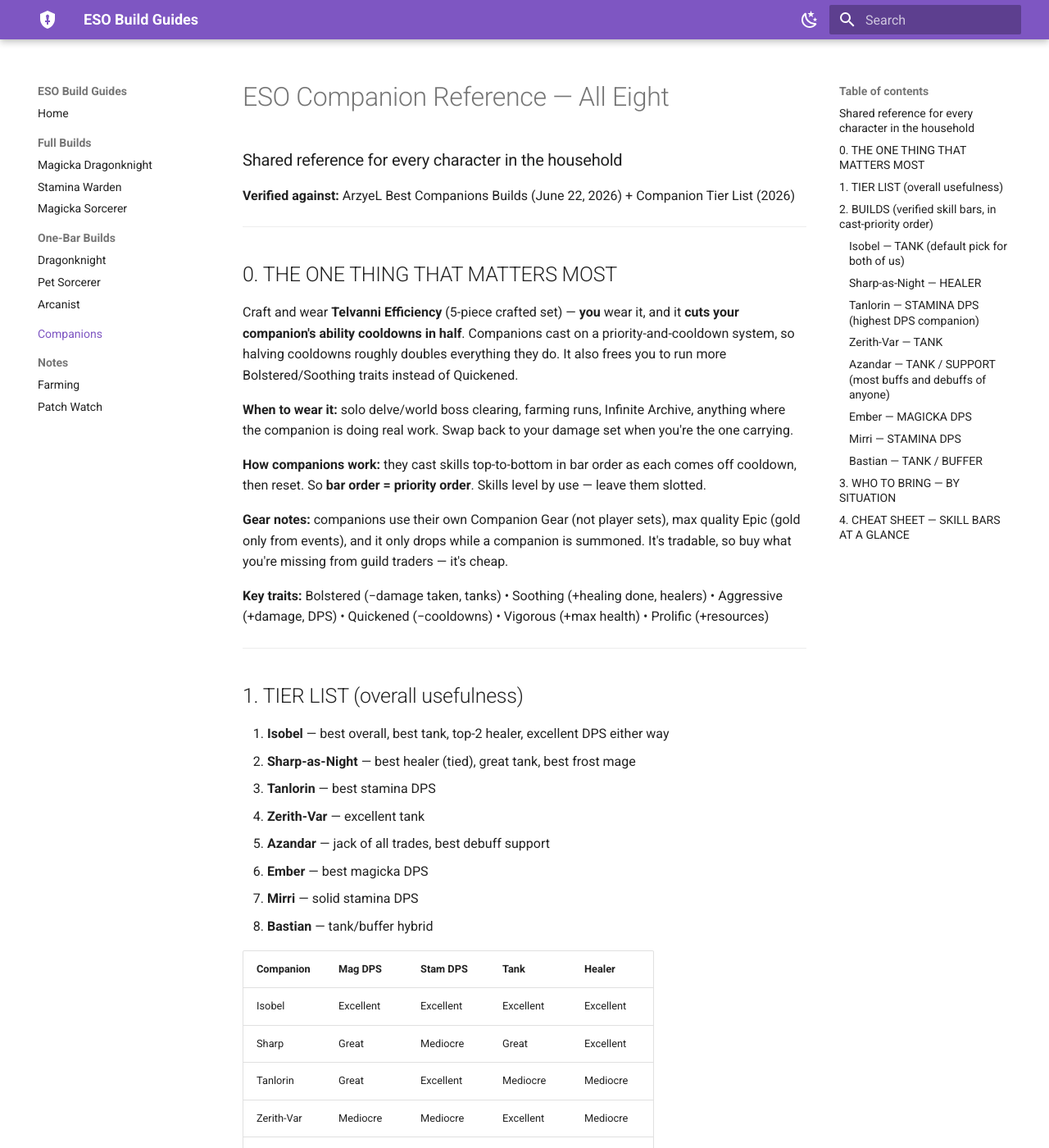
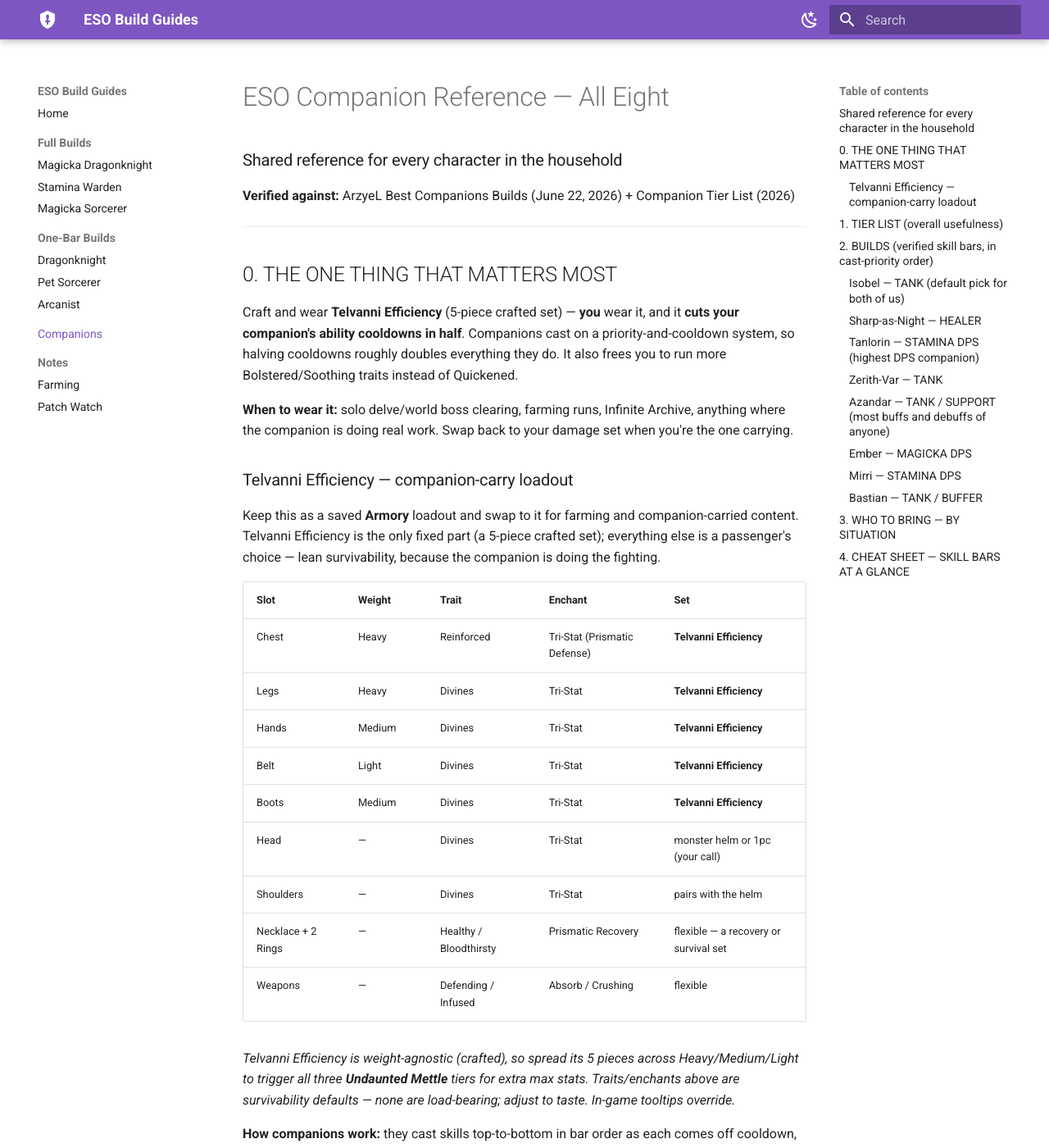
Before and after one commit to txbluemoose/Moose-ESO, an MkDocs documentation site: the page built from docs/shared/companions.md, in a window 1280 px wide and 1400 px high. Shown: the whole window at 82% size. Built offline with MkDocs 1.6.1 and Material for MkDocs 9.7.7, drawn with Linux system fonts in a browser that asks for light colours.

Commit message:
companions: add Telvanni Efficiency loadout table
Add a per-slot gear table for the Telvanni Efficiency companion-carry
armory loadout (Slot/Weight/Trait/Enchant/Set), matching the guide gear
tables. Notes that only the 5-piece set is fixed; the rest is a
survivability-first passenger loadout, and to spread weights for
Undaunted Mettle.

Co-Authored-By: Claude Opus 4.8 <noreply@anthropic.com>
Claude-Session: https://claude.ai/code/session_01JeNkLMzQt5Z4BWGSLDQqfu

```diff
--- a/docs/shared/companions.md
+++ b/docs/shared/companions.md
@@ -10,6 +10,24 @@
 Craft and wear **Telvanni Efficiency** (5-piece crafted set) — **you** wear it, and it **cuts your companion's ability cooldowns in half**. Companions cast on a priority-and-cooldown system, so halving cooldowns roughly doubles everything they do. It also frees you to run more Bolstered/Soothing traits instead of Quickened.
 
 **When to wear it:** solo delve/world boss clearing, farming runs, Infinite Archive, anything where the companion is doing real work. Swap back to your damage set when you're the one carrying.
+
+### Telvanni Efficiency — companion-carry loadout
+
+Keep this as a saved **Armory** loadout and swap to it for farming and companion-carried content. Telvanni Efficiency is the only fixed part (a 5-piece crafted set); everything else is a passenger's choice — lean survivability, because the companion is doing the fighting.
+
+| Slot | Weight | Trait | Enchant | Set |
+|---|---|---|---|---|
+| Chest | Heavy | Reinforced | Tri-Stat (Prismatic Defense) | **Telvanni Efficiency** |
+| Legs | Heavy | Divines | Tri-Stat | **Telvanni Efficiency** |
+| Hands | Medium | Divines | Tri-Stat | **Telvanni Efficiency** |
+| Belt | Light | Divines | Tri-Stat | **Telvanni Efficiency** |
+| Boots | Medium | Divines | Tri-Stat | **Telvanni Efficiency** |
+| Head | — | Divines | Tri-Stat | monster helm or 1pc (your call) |
+| Shoulders | — | Divines | Tri-Stat | pairs with the helm |
+| Necklace + 2 Rings | — | Healthy / Bloodthirsty | Prismatic Recovery | flexible — a recovery or survival set |
+| Weapons | — | Defending / Infused | Absorb / Crushing | flexible |
+
+*Telvanni Efficiency is weight-agnostic (crafted), so spread its 5 pieces across Heavy/Medium/Light to trigger all three **Undaunted Mettle** tiers for extra max stats. Traits/enchants above are survivability defaults — none are load-bearing; adjust to taste. In-game tooltips override.*
 
 **How companions work:** they cast skills top-to-bottom in bar order as each comes off cooldown, then reset. So **bar order = priority order**. Skills level by use — leave them slotted.
 
```
